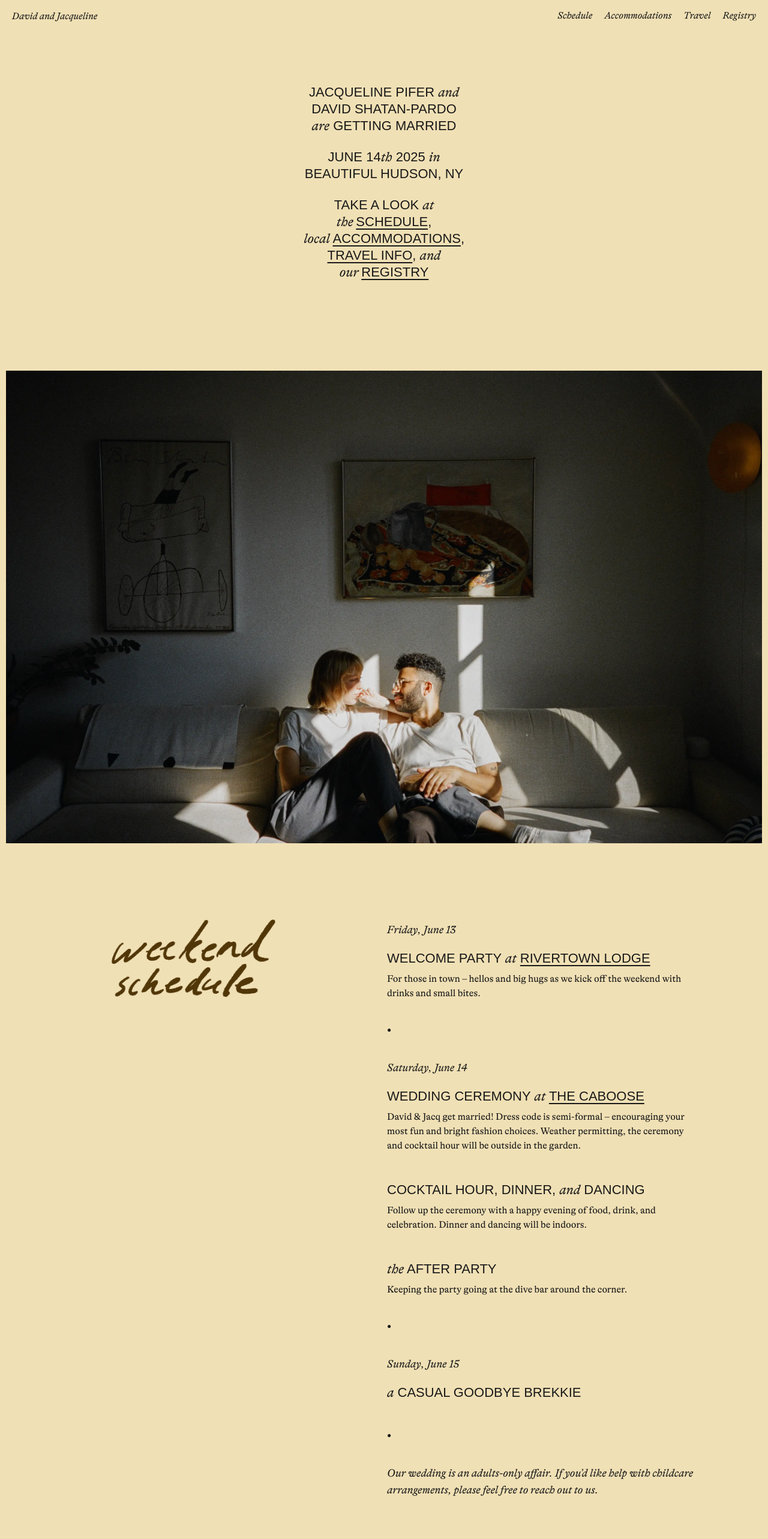
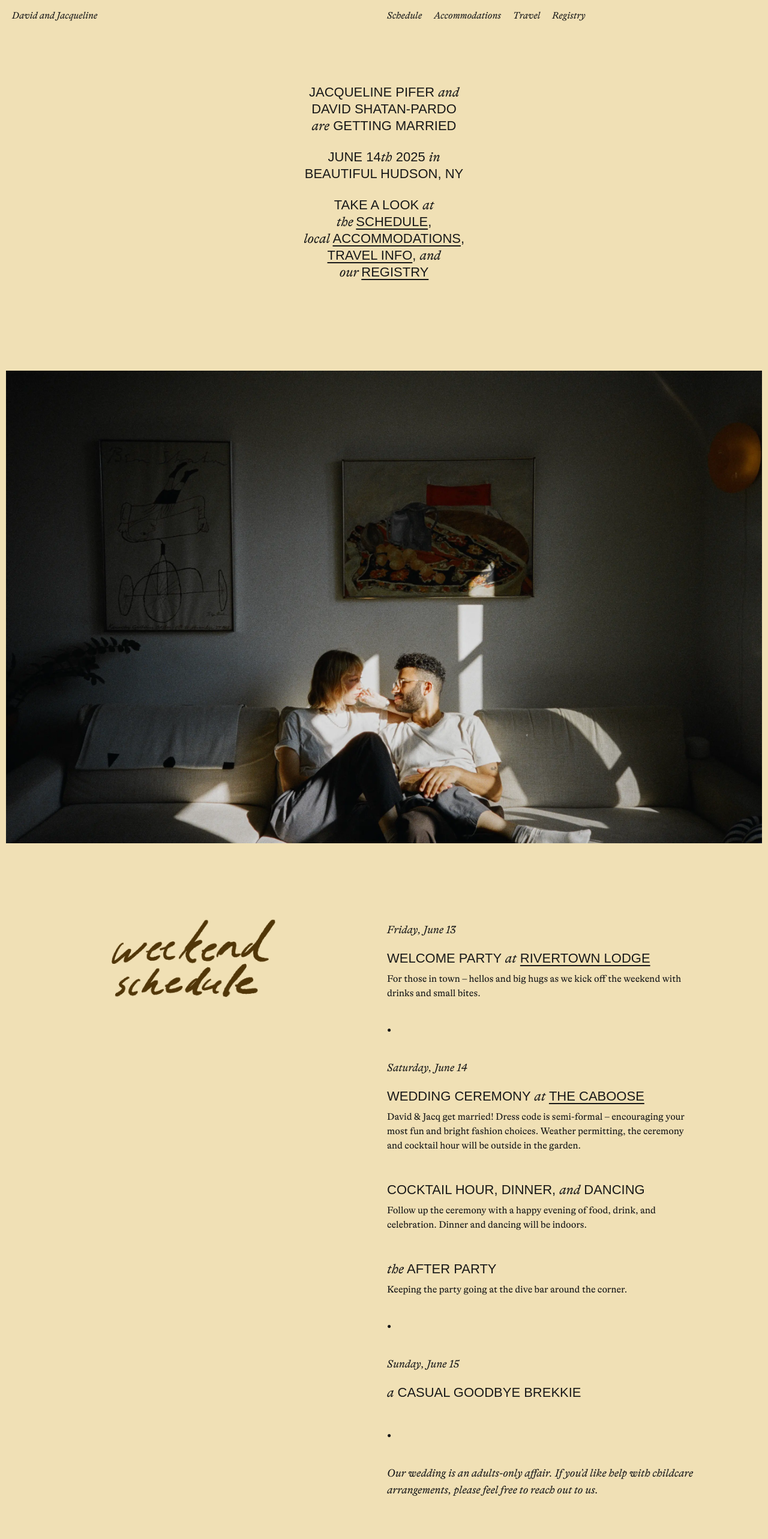
Before and after one commit to ohsnapitscolin/davidandjac, a Next.js app: page / in a window 1280 px wide. Shown: the top 2566 px of the page at 60% size. Built offline with nearby package versions, Linux system fonts and the light colour scheme; a web font is replaced by a local one.

Commit message:
Sticky Section Images

```diff
--- a/components/Nav.jsx
+++ b/components/Nav.jsx
@@ -75,13 +75,13 @@ const DesktopNav = ({ active }) => {
       className={`z-10 fixed top-0 ${active ? "h-[52px]" : "h-0"} overflow-hidden transition-height w-full flex justify-center`}
       style={{ backgroundColor: "inherit" }}
     >
-      <div className="w-full h-full flex justify-between items-center max-w-[1440px] px-5">
-        <div>
+      <div className="w-full h-full grid grid-cols-12 gap-[10px] w-full max-w-[1440px] px-5">
+        <div className="col-span-6 flex items-center">
           <a href="#" className="font-alpina-italic italic">
             David and Jacqueline
           </a>
         </div>
-        <div className="flex gap-x-5">
+        <div className="flex gap-x-5 col-span-6 col-start-7 items-center">
           <a href="#schedule" className="font-alpina-italic italic">
             Schedule
           </a>
--- a/components/Section.jsx
+++ b/components/Section.jsx
@@ -9,11 +9,7 @@ const Section = ({ sections, forward, afterward, image }) => {
       className={`w-full flex justify-center px-[10px] md:px-[110px] lg:px-0 pt-10 lg:pt-0 pb-[100px] lg:pb-[120px]`}
     >
       <div className={"grid grid-cols-12 gap-[10px] w-full max-w-[1440px]"}>
-        <div
-          className={`col-span-full ${!!sections ? "lg:col-start-2" : "lg:col-start-5"} lg:col-span-4 px-[30px] md:px-[100px] lg:px-10 lg:py-20 mb-10`}
-        >
-          <Image src={image} alt="" />
-        </div>
+        <SectionImage image={image} center={!sections} />
         {sections && (
           <div className="col-span-full lg:col-start-7 lg:col-span-5 gap-[10px] lg:pt-[120px]">
             {!!forward && (
@@ -69,6 +65,18 @@ const Item = ({ item, last }) => {
           <Links links={item.links} />
         </div>
       )}
+    </div>
+  );
+};
+
+const SectionImage = ({ image, center }) => {
+  return (
+    <div
+      className={`col-span-full relative ${!center ? "lg:col-start-2" : "lg:col-start-5"} lg:col-span-4 px-[30px] md:px-[100px] lg:px-10 lg:pt-20 mb-10 lg:mb-0`}
+    >
+      <div className={`${!center && "lg:sticky"} lg:top-5 left-0`}>
+        <Image src={image} alt="" />
+      </div>
     </div>
   );
 };
```
